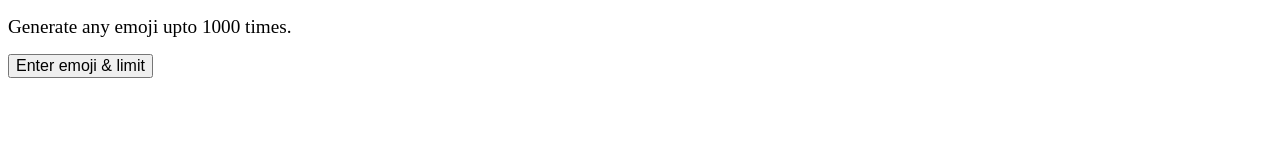
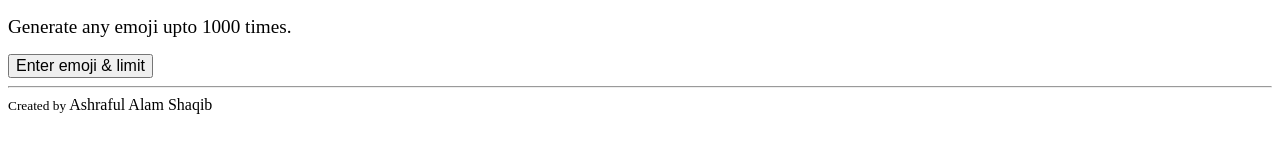
Before and after one commit to AshrafulAlamShaqib/AshrafulAlamShaqib.github.io, a plain HTML site: page emoji_generator/emoji_generator.html in a window 1280 px wide. Drawn offline with Linux system fonts and the light colour scheme.

Commit message:
Update emoji_generator.html

```diff
--- a/emoji_generator/emoji_generator.html
+++ b/emoji_generator/emoji_generator.html
@@ -34,7 +34,10 @@ while (count<=limit) {
 	}
 }
 </script>
+<hr>
 
+<small>Created by</small>
+<span>Ashraful Alam Shaqib</span>
 </body>
 
 </html>
```
